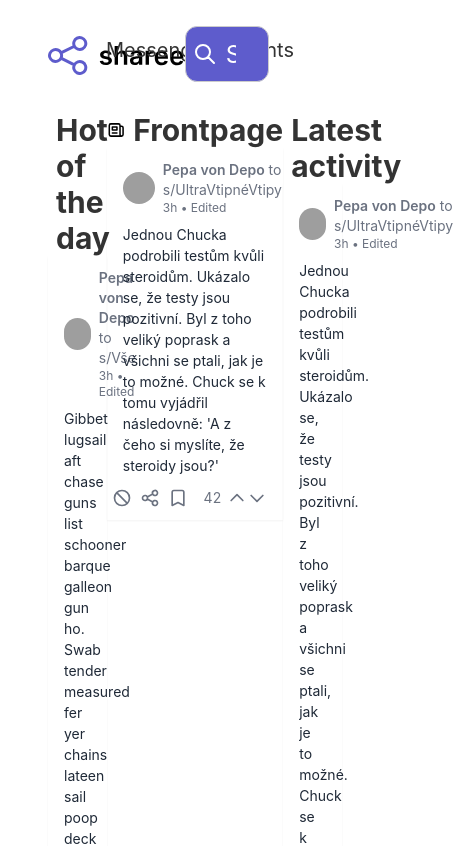
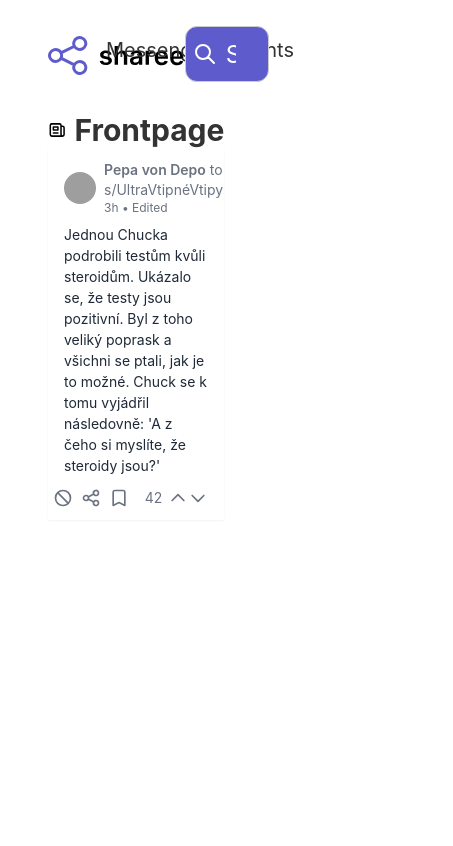
Before and after one commit to sharee-app/veverka-frontend, a Svelte app: page / in a window 390 px wide. Shown: the top 846 px of the page, 453 px wide, since content can reach past the window. Built offline with nearby package versions, Linux system fonts and the light colour scheme; grey boxes are pictures that could not be loaded.

Commit message:
Responsive body

```diff
--- a/src/App.svelte
+++ b/src/App.svelte
@@ -32,7 +32,7 @@
 	<div class="h-screen w-screen dark:bg-gray-800 dark:text-white pr-12 pl-12">
 	  <Menu theme={themeMode} />
 	  <div class="flex">
-		<div class="w-1/5 h-full">
+		<div class="w-1/5 h-full hidden lg:block">
 		  <h2 class="text-3xl font-bold flex">
 			<svg class="w-9 h-9 mr-2 head-icon text-yellow-500" fill="none" stroke="currentColor" viewBox="0 0 24 24" xmlns="http://www.w3.org/2000/svg">
 				<path stroke-linecap="round" stroke-linejoin="round" stroke-width="2" d="M17.657 18.657A8 8 0 016.343 7.343S7 9 9 10c0-2 .5-5 2.986-7C14 5 16.09 5.777 17.656 7.343A7.975 7.975 0 0120 13a7.975 7.975 0 01-2.343 5.657z"></path><path stroke-linecap="round" stroke-linejoin="round" stroke-width="2" d="M9.879 16.121A3 3 0 1012.015 11L11 14H9c0 .768.293 1.536.879 2.121z"></path>
@@ -87,7 +87,7 @@
 				score={42}
 			/>
 		</div>
-		<div class="w-1/5 h-full">
+		<div class="w-1/5 h-full hidden lg:block">
 			<h2 class="text-3xl font-bold flex">
 				<svg class="w-9 h-9 mr-2 head-icon text-green-600" fill="none" stroke="currentColor" viewBox="0 0 24 24" xmlns="http://www.w3.org/2000/svg">
 					<path stroke-linecap="round" stroke-linejoin="round" stroke-width="2" d="M13 10V3L4 14h7v7l9-11h-7z"></path>
```
